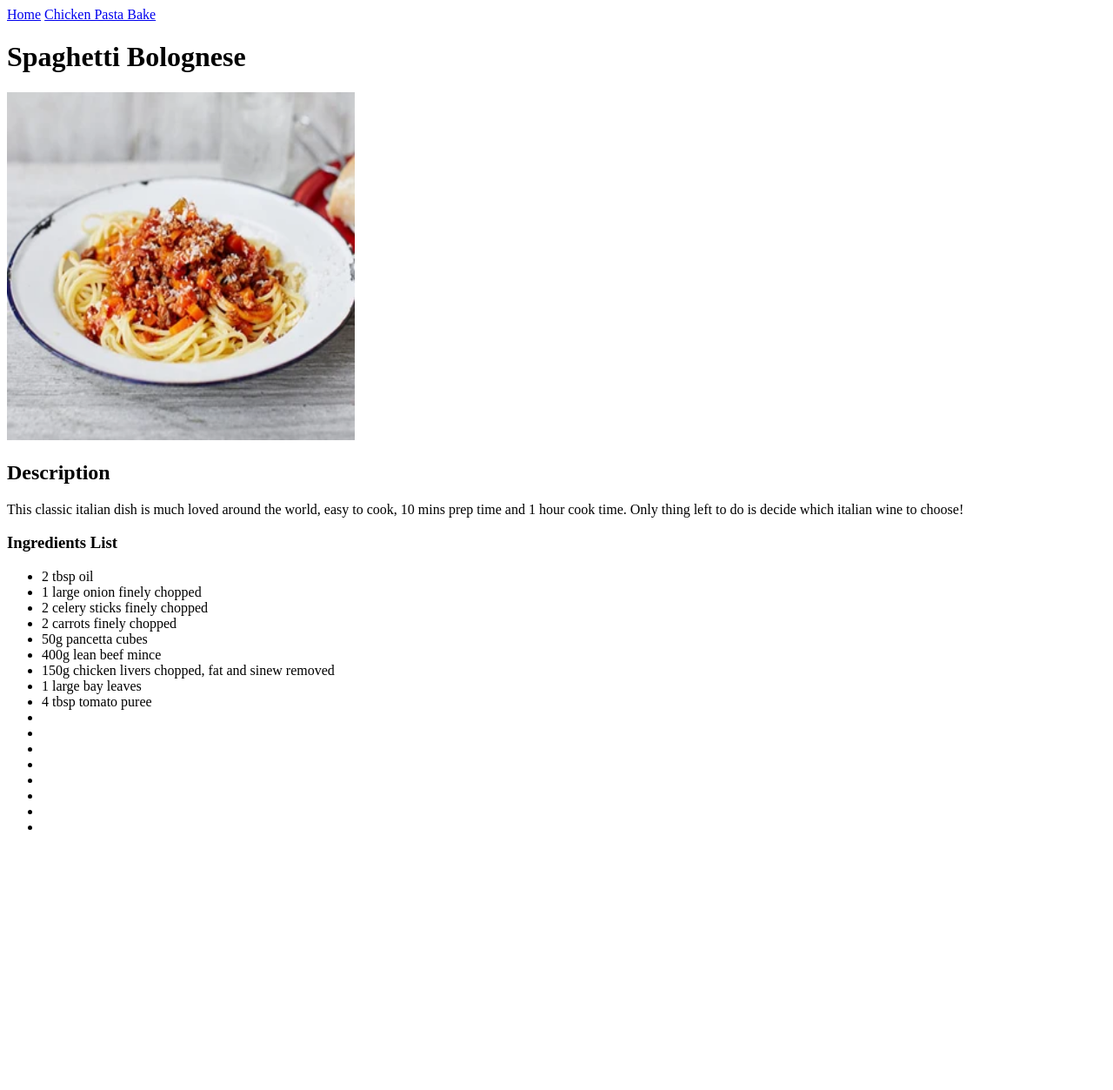
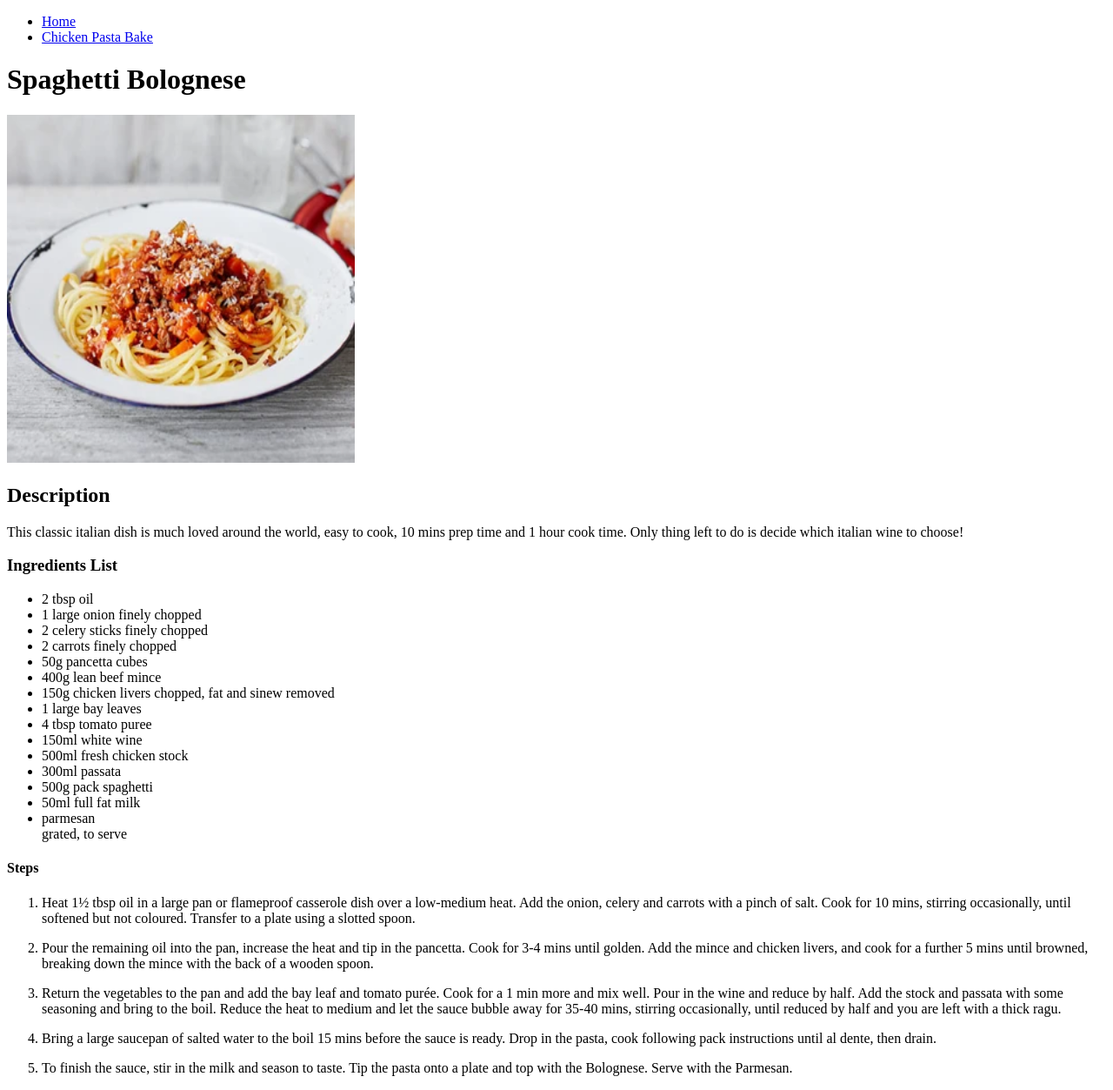
Before and after one commit to n1cmus/Odin-recipes-page, a plain HTML site: page recipes/spaghetti-bolognese.html in a window 1280 px wide. Shown: the whole page at 87% size. Before the commit the page ends 976 px from the top, so only its background shows below. Drawn offline with Linux system fonts and the light colour scheme.

Commit message:
Tided up chicken-pasta-bake.html added lists to links at top of page. Added more content to spaghetti-bolognese.html tided up and added lists to links at top of page.

```diff
--- a/recipes/spaghetti-bolognese.html
+++ b/recipes/spaghetti-bolognese.html
@@ -5,13 +5,18 @@
     <meta name="viewport" content="width=device-width, initial-scale=1.0">
     <title>Spaghetti Bolognese</title>
   </head>
+
   <body>
-  <a href="/index.html">Home</a>
-  <a href="/recipes/chicken-pasta-bake.html">Chicken Pasta Bake</a>
+    <ul>
+    <li><a href="/index.html">Home</a></li>
+    <li><a href="/recipes/chicken-pasta-bake.html">Chicken Pasta Bake</a></li>
+    </ul>
+
     <h1>Spaghetti Bolognese</h1>
     <img src="/resources/images/classic-spaghetti-bolognese.jpg" alt="A plate of Spaghetti Bolognese" width="400" height="400" />
     <h2>Description</h2>
     <p>This classic italian dish is much loved around the world, easy to cook, 10 mins prep time and 1 hour cook time. Only thing left to do is decide which italian wine to choose! </p>
+
     <h3>Ingredients List</h3>
     <ul>
       <li>2 tbsp oil</li>
@@ -23,14 +28,29 @@
       <li>150g chicken livers chopped, fat and sinew removed</li>
       <li>1 large bay leaves</li>
       <li>4 tbsp tomato puree</li>
-    <li></li>
-    <li></li>
-    <li></li>
-    <li></li>
-    <li></li>
-    <li></li>
-    <li></li>
-    <li></li>
+      <li>150ml white wine</li>
+      <li>500ml fresh chicken stock</li>
+      <li>300ml passata</li>
+      <li>500g pack spaghetti</li>
+      <li>50ml full fat milk</li>
+      <li>parmesan <br>grated, to serve</li>
     </ul>
+
+    <h4>Steps</h4>
+    <ol>
+      <li>
+        <p>Heat 1½ tbsp oil in a large pan or flameproof casserole dish over a low-medium heat. Add the onion, celery and carrots with a pinch of salt. Cook for 10 mins, stirring occasionally, until softened but not coloured. Transfer to a plate using a slotted spoon.</p>
+      </li>
+      <li>
+        <p>Pour the remaining oil into the pan, increase the heat and tip in the pancetta. Cook for 3-4 mins until golden. Add the mince and chicken livers, and cook for a further 5 mins until browned, breaking down the mince with the back of a wooden spoon.</p>
+      </li>
+      <li>
+        <p>Return the vegetables to the pan and add the bay leaf and tomato purée. Cook for a 1 min more and mix well. Pour in the wine and reduce by half. Add the stock and passata with some seasoning and bring to the boil. Reduce the heat to medium and let the sauce bubble away for 35-40 mins, stirring occasionally, until reduced by half and you are left with a thick ragu.</p>
+      </li>
+      <li>
+        <p>Bring a large saucepan of salted water to the boil 15 mins before the sauce is ready. Drop in the pasta, cook following pack instructions until al dente, then drain.</p>
+      </li>
+      <li>To finish the sauce, stir in the milk and season to taste. Tip the pasta onto a plate and top with the Bolognese. Serve with the Parmesan.</li>
+    </ol>
   </body>
 </html>
```
Also changed, not shown: index.html (+2 -2 lines), recipes/chicken-pasta-bake.html (+8 -2 lines). Lines whose indentation alone changed are shown as unchanged.
